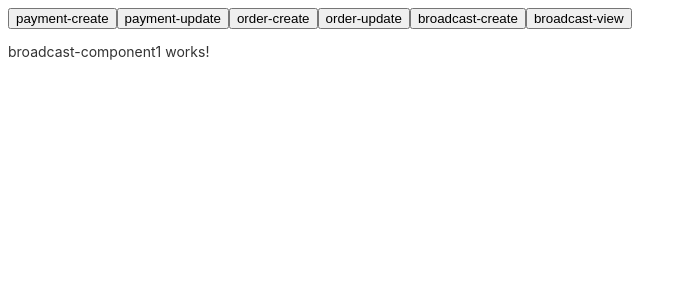
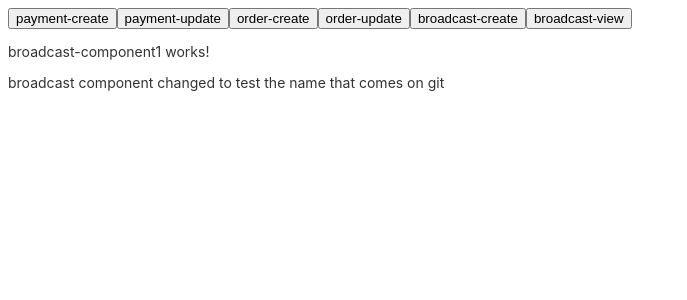
Before and after one commit to shreyavermaa/RoutingModules, an Angular app: page / in a window 1280 px wide. Both pictures are taken after a click on the button "broadcast-create". Shown: the top 300 px of the page, without its empty margins (0-687 px from the left). Built offline with nearby package versions, Linux system fonts and the light colour scheme.

Commit message:
test to see what name comes on git

```diff
--- a/src/app/broadcast/broadcast-management/broadcast-component1/broadcast-component1.component.html
+++ b/src/app/broadcast/broadcast-management/broadcast-component1/broadcast-component1.component.html
@@ -1 +1,2 @@
 <p>broadcast-component1 works!</p>
+<p>broadcast component changed to test the name that comes on git</p>
```
